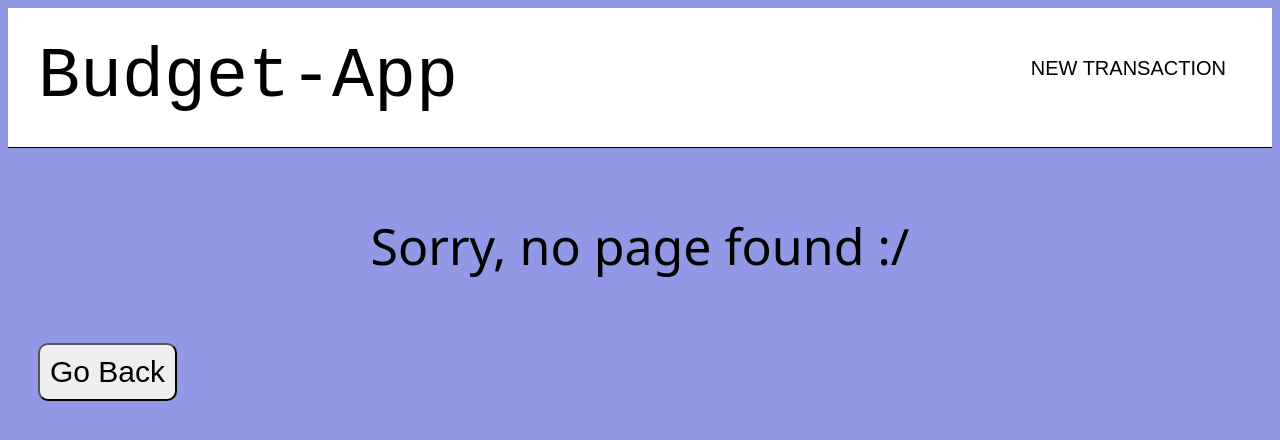
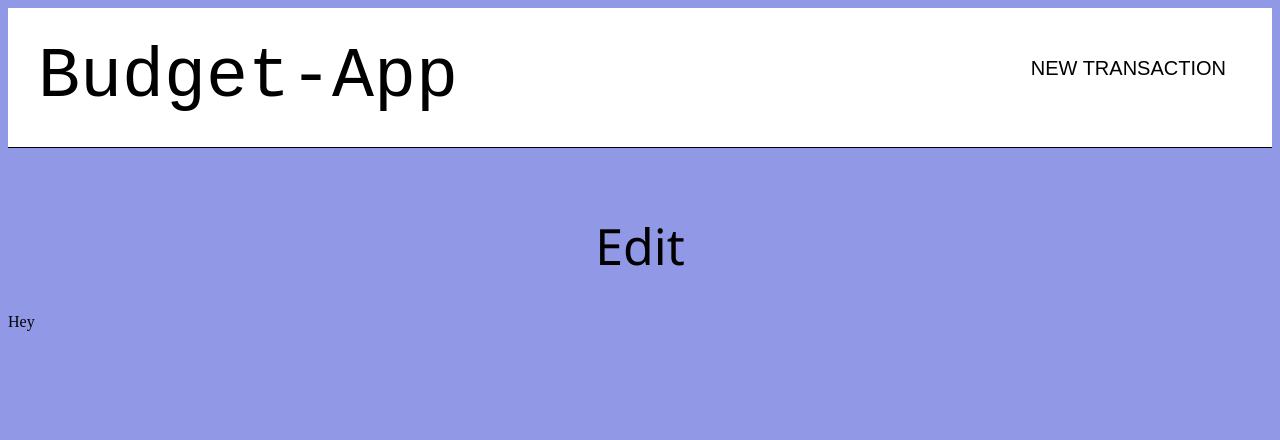
Before and after one commit to toplouie1/Fe-Budget, a React (Create React App) app: page /transactions/1/edit in a window 1280 px wide. Shown: the top 440 px of the page. Built offline with nearby package versions, Linux system fonts and the light colour scheme.

Commit message:
created edit page and button

```diff
--- a/src/App.js
+++ b/src/App.js
@@ -9,6 +9,7 @@ import Index from "./Pages/Index";
 import New from "./Pages/New";
 import Show from "./Pages/Show";
 import FourOFour from "./Pages/FourOFour";
+import Edit from "./Pages/Edit";
 
 function App() {
 	return (
@@ -20,6 +21,7 @@ function App() {
 					<Route path="/transactions" element={<Index />} />
 					<Route path="/transactions/new" element={<New />} />
 					<Route path="/transactions/:index" element={<Show />} />
+					<Route path="/transactions/:index/edit" element={<Edit />} />
 					<Route path="*" element={<FourOFour />} />
 				</Routes>
 			</Router>
--- a/src/Components/TransactionDetails.js
+++ b/src/Components/TransactionDetails.js
@@ -43,7 +43,10 @@ function TransactionDetails() {
 
 			<button onClick={handleDelete}>DELETE</button>
 			<button>
-				<Link to="/transactions">BACK</Link>
+				<Link to={`/transactions/${index}/edit`}>EDIT</Link>
+			</button>
+			<button>
+				<Link to={"/transactions"}>BACK</Link>
 			</button>
 		</div>
 	);
--- /dev/null
+++ b/src/Components/TransactionEdit.js
@@ -0,0 +1,7 @@
+import React from "react";
+
+function TransactionEdit() {
+	return <div>Hey</div>;
+}
+
+export default TransactionEdit;
--- /dev/null
+++ b/src/Pages/Edit.js
@@ -0,0 +1,13 @@
+import React from "react";
+import TransactionEdit from "../Components/TransactionEdit";
+
+function Edit() {
+	return (
+		<div>
+			<h1 className="homeFirstHeader">Edit</h1>
+			<TransactionEdit />
+		</div>
+	);
+}
+
+export default Edit;
```
